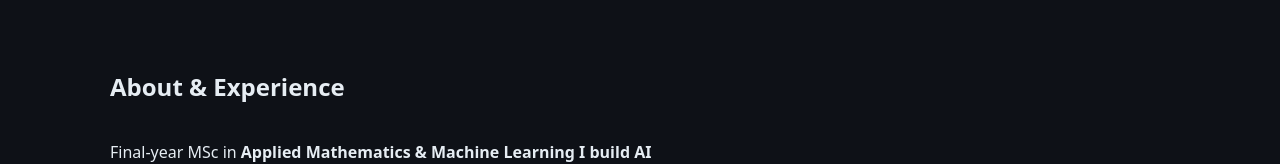
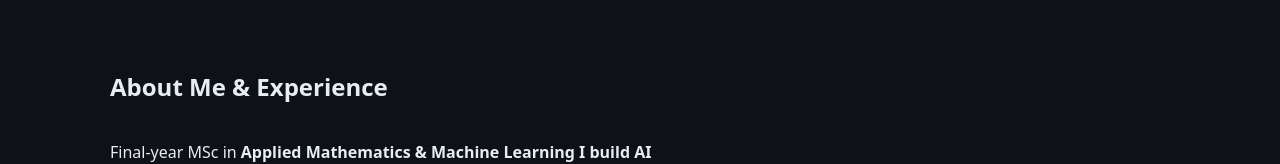
Before and after one commit to Mohamed-ali2001/Mohamed-ali2001, a plain HTML site: page docs/index.html in a window 1280 px wide. Shown: the part 377-541 px from the top of the page. Drawn offline with Linux system fonts and the light colour scheme.

Commit message:
correction

```diff
--- a/docs/index.html
+++ b/docs/index.html
@@ -44,7 +44,7 @@
 
   <!-- ABOUT / EXPERIENCE -->
 <section id="about" class="section">
-  <h2>About & Experience</h2>
+  <h2>About Me & Experience</h2>
 
   <div class="about-grid improved">
     <!-- LEFT: About + Academic highlights -->
```
